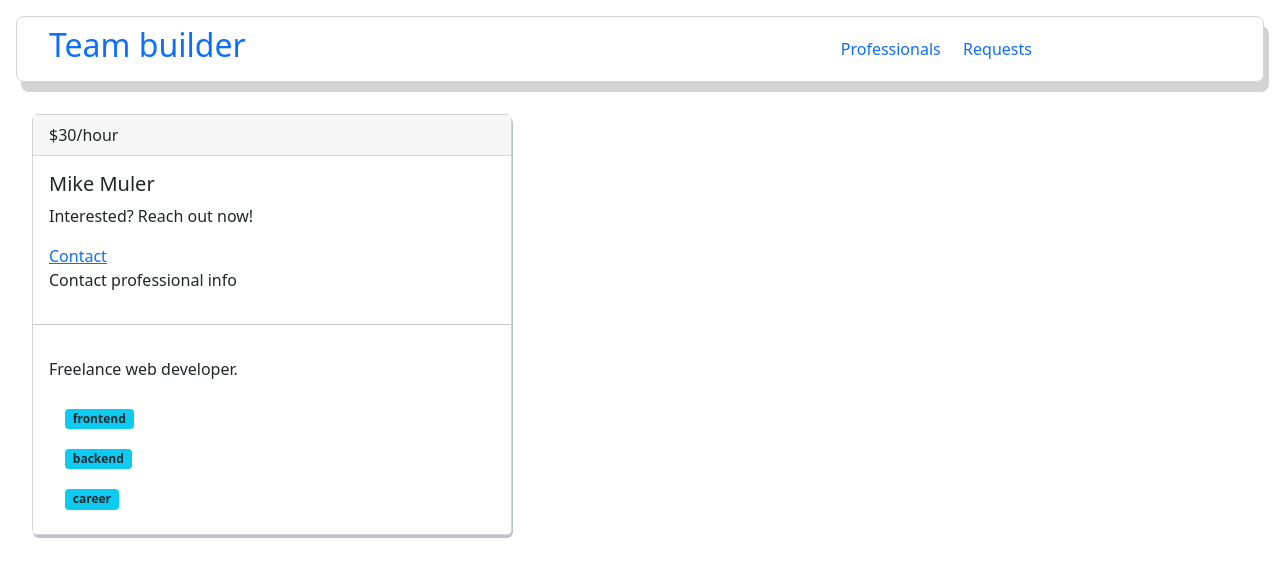
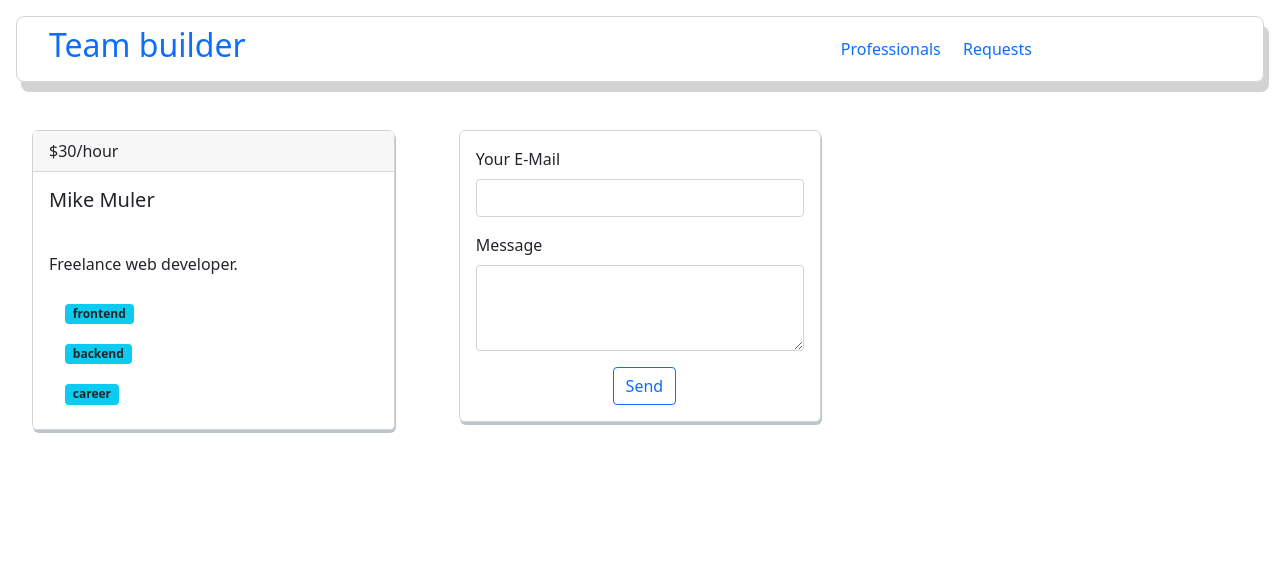
Before and after one commit to hero931/team-builder, a Vue app: page /profs/1/contact in a window 1280 px wide. Shown: the top 576 px of the page. Built offline with nearby package versions, Linux system fonts and the light colour scheme.

Commit message:
contactProf have been updated

```diff
--- a/src/pages/profs/ProfDetail.vue
+++ b/src/pages/profs/ProfDetail.vue
@@ -1,17 +1,16 @@
 <template>
-    <div class="main">
+    <div class="mainOne">
+        <div class="main">
             <div class="card">
                 <div class="card-header">
                     ${{ rate }}/hour
-                </div>
-                    <div class="card-body">
-                            <h5 class="card-title">{{ fullName }}</h5>
-                            <p class="card-text">Interested? Reach out now!</p>
-                            <a href="#" class="card-link card-text"><router-link :to="contactLink">Contact</router-link></a>
-                            <router-view></router-view>
                     </div>
+                        <div class="card-body">
+                                <h5 class="card-title">{{ fullName }}</h5>
+                        </div>
+                    </div>
+                <div>
             </div>
-            <hr>
             <div class="card">
                 <div class="card-body">
                             <p class="card-text">{{ description }}</p>
@@ -20,6 +19,12 @@
                             </ul>
                 </div>
             </div>
+    </div>
+    <div class="main1">
+        <div class="card">
+            <router-view></router-view>
+        </div>
+    </div>
     </div>
 </template>
 
@@ -56,6 +61,11 @@ export default {
 </script>
 
 <style scoped>
+    .mainOne {
+        display: grid;
+        grid-template-columns: repeat(3, 1fr);
+    }
+
     .main {
         display: grid;
         max-width: 30rem;
@@ -64,6 +74,11 @@ export default {
         border-radius: 6px;
         box-shadow: 1px 3px rgb(187, 197, 204);
     }
+
+    .main1 {
+        display: grid;
+        margin: 2rem;
+    }
     .card {
         border: none;
     }
--- a/src/pages/requests/ContactProf.vue
+++ b/src/pages/requests/ContactProf.vue
@@ -1,5 +1,59 @@
 <template>
-    <div>
-        Contact professional info
+    <div class="form">
+        <form @submit.prevent="submitForm">
+            <div class="mb-3">
+                <label for="email" class="form-label">Your E-Mail</label>
+                <input type="email" class="form-control" id="email" v-model.trim="email" />
+            </div>
+            <div class="mb-3">
+                <label for="message" class="form-label">Message</label>
+                <textarea class="form-control" id="message" rows="3" v-model.trim="message"></textarea>
+            </div>
+            <div v-if="!formIsValid" class="form-text">Please fill in email and message fields!</div>
+            <div class="d-grid gap-2 col-2 mx-auto mt-2">
+            <button type="submit" class="btn btn-outline-primary d-grid d-sm-block">Send</button>
+            </div>
+        </form>
     </div>
 </template>
+
+<script>
+export default {
+    data() {
+        return {
+            email: '',
+            message: '',
+            formIsValid: true
+        }
+    },
+    methods: {
+        submitForm() {
+            this.formIsValid = true;
+            if(this.email === '' || !this.email.includes('@') || this.message === '') {
+                this.formIsValid = false;
+                return;
+            }
+            this.$store.dispatch('requests/contactProf', {
+                email: this.email,
+                message: this.message,
+                profId: this.$route.params.id
+            });
+            this.$router.replace('/profs');
+        }
+    },
+}
+</script>
+
+<style scoped>
+    .form-text {
+        color: red;
+    }
+
+    .form {
+        border: 1px solid lightgray;
+        border-radius: 6px;
+        box-shadow: 1px 3px rgb(187, 197, 204);
+        padding: 1rem;
+    }
+
+</style>
--- a/src/store/index.js
+++ b/src/store/index.js
@@ -1,10 +1,12 @@
 import { createStore } from 'vuex'
 
 import profsModule from './modules/profs/index.js'
+import reqModule from './modules/requests/index.js'
 
 const store = createStore({
     modules: {
-        profs: profsModule
+        profs: profsModule,
+        requests: reqModule
     },
     state() {
         return {
--- /dev/null
+++ b/src/store/modules/requests/actions.js
@@ -0,0 +1,11 @@
+export default {
+    contactProf(context, payload) {
+        const newRequest = {
+            id: new Date().toISOString(),
+            profId: payload.profId,
+            userEmail: payload.email,
+            message: payload.message
+        };
+        context.commit('addRequest', newRequest);
+    }
+};
--- /dev/null
+++ b/src/store/modules/requests/index.js
@@ -0,0 +1,13 @@
+import mutations from './mutations.js'
+import actions from './actions.js'
+
+export default {
+    namespaced: true,
+    state() {
+        return {
+            requests: []
+        }
+    },
+    mutations,
+    actions
+};
--- /dev/null
+++ b/src/store/modules/requests/mutations.js
@@ -0,0 +1,5 @@
+export default {
+    addRequest(state, payload) {
+        state.requests.push(payload);
+    }
+};
```
Also changed, not shown: src/store/modules/requests/getters.js (added).
